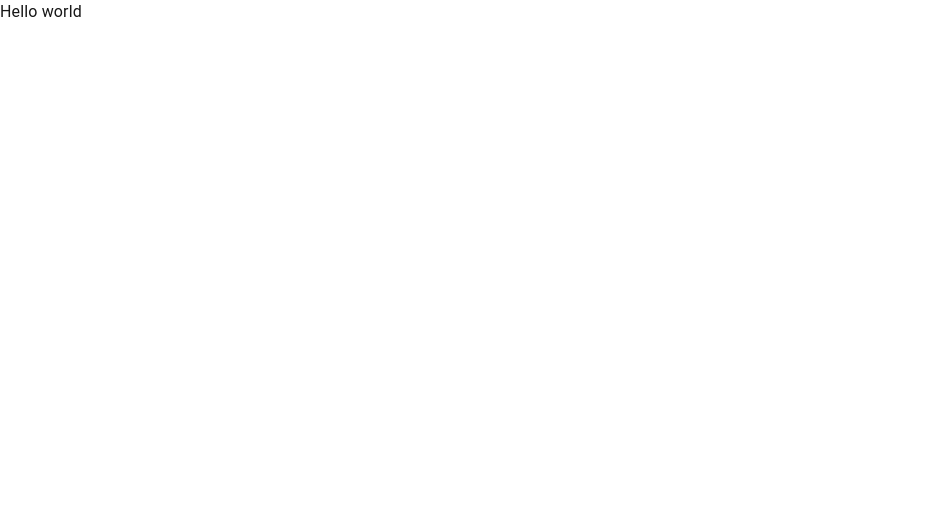
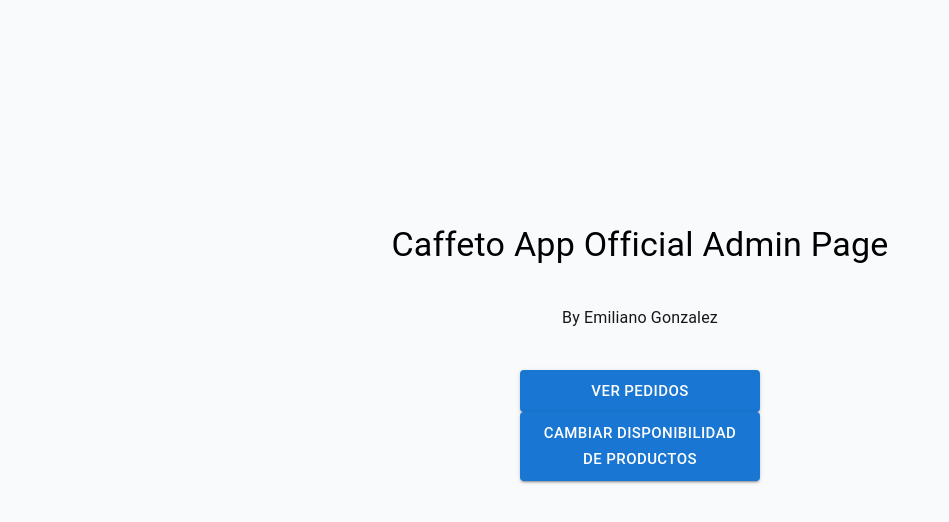
Before and after one commit to Emiliano0X1/Caffeto-AdminPage, a Next.js app in the folder caffeto-admin/: page / in a window 1280 px wide. Shown: the top 522 px of the page, without its empty margins (0-949 px from the left). Built offline with nearby package versions, Linux system fonts and the light colour scheme.

Commit message:
Now the main page its the dashboard

```diff
--- a/caffeto-admin/src/app/page.jsx
+++ b/caffeto-admin/src/app/page.jsx
@@ -3,7 +3,8 @@
 import Image from "next/image";
 import PedidoProvider from "./context";
 import { Typography } from "@mui/material";
+import HomeMain from "./Dashboard/page";
 
 export default function ClientLayout({ children }) {
-  return <Typography>Hello world</Typography>
+  return <HomeMain></HomeMain>
 }
```
